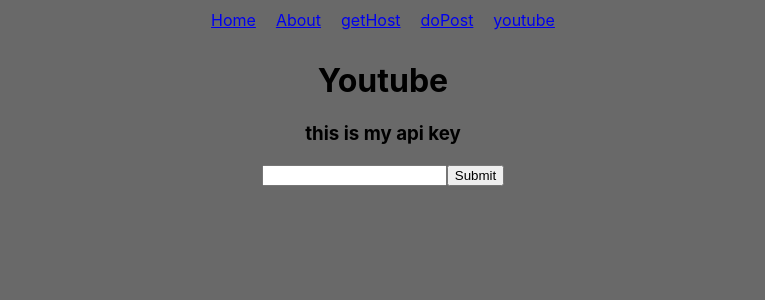
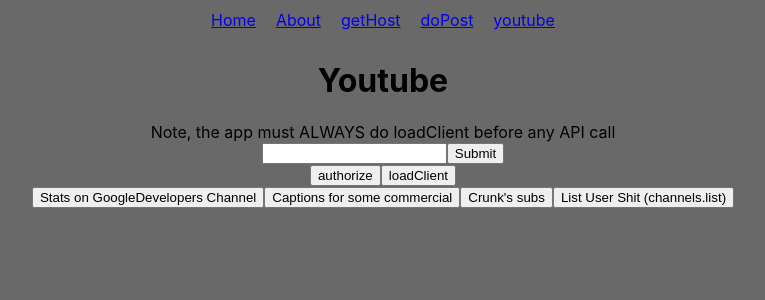
Before and after one commit to Brodski/vfo-frontend, a React (Create React App) app: page /youtube in a window 1280 px wide. Shown: the top 300 px of the page, without its empty margins (257-1022 px from the left). Built offline with nearby package versions, Linux system fonts and the light colour scheme; no server answers.

Commit message:
learning google API

```diff
--- a/package.json
+++ b/package.json
@@ -4,6 +4,7 @@
   "private": true,
   "dependencies": {
     "axios": "^0.19.0",
+    "googleapis": "^45.0.0",
     "react": "^16.11.0",
     "react-dom": "^16.11.0",
     "react-router-dom": "^5.1.2",
--- a/public/index.html
+++ b/public/index.html
@@ -20,6 +20,8 @@
 
   -->
   <title>LOCAL CLIENT</title>
+
+  <!---<script src="https://apis.google.com/js/api.js"></script> -->
   </head>
     <body>
       <noscript>You need to enable JavaScript to run this app.</noscript>
--- a/src/App.js
+++ b/src/App.js
@@ -5,7 +5,11 @@
 import Nav from './Pages/Nav';
 import GetServer from './Pages/GetServer';
 import PostDo from './Pages/PostDo';
-import Youtube from './Pages/Youtube';
+//import Youtube from './Pages/Youtube';
+import { Youtube } from './Pages/Youtube';
+
+// $ npm install --save googleapis
+
 
 // get w/ useEffect & useState...... https://www.youtube.com/watch?v=bYFYF2GnMy8
 // useEffect ... forms, button https://reactjs.org/docs/hooks-effect.html
--- a/src/Pages/Youtube.js
+++ b/src/Pages/Youtube.js
@@ -1,35 +1,190 @@
 import React, { useState } from 'react';
 import axios from 'axios';
-import { myApikey } from '../api-key';
+//import { SECRET_KEYS.apiKey } from '../api-key';
+import { SECRET_KEYS } from '../api-key';
+//import { secretValues } from '../api-key';
+// Github: JS Client https://github.com/google/google-api-javascript-client
+//
+//MAIN https://developers.google.com/youtube/v3/getting-started
+//       OAUTH https://developers.google.com/youtube/v3/libraries
+//       JS API https://github.com/google/google-api-javascript-client
+
+//ACTUAL GOOD. gapi objects & methods: https://github.com/google/google-api-javascript-client/blob/master/docs/reference.md
+// It is  generally a best practice to request scopes incrementally, at the time access is required, rather than up front. https://developers.google.com/identity/protocols/OAuth2
+//
+
+//OAuth https://developers.google.com/youtube/v3/guides/authentication
+
+//Consider: ETags??
+
+/// FIELD THINGY: https://developers.google.com/youtube/v3/getting-started
+//    URL: https://www.googleapis.com/youtube/v3/videos?id=7lCDEYXw3mM&key=YOUR_API_KEY
+//         &part=snippet, statistics & fields=items(id,snippet,statistics)
+///
+
+export function Youtube() {
+
+  const script = document.createElement("script");
+  script.type = "text/javascript";
+  script.src = "https://apis.google.com/js/client.js";
+
+  document.body.appendChild(script)
+
+  script.onload = () => {
+    //console.log(secretValues.value1)
+    ////console.log(secretValues.value2)
+    //With OAuth
+    // TODO: Do this ONLY when user clicks an OAuth operation
+    window.gapi.load("client:auth2", function () {
+      window.gapi.auth2.init({ client_id: SECRET_KEYS.clientId });
+      console.log("OnLoad Script OAuth");
+    });
+    //Without OAuth
+    //window.gapi.load("client", function () {
+     // console.log("Not Load Script OAuth???");
+    //});
+  }
+
+  function authenticate() {
+    return window.gapi.auth2.getAuthInstance()
+      .signIn({ scope: "https://www.googleapis.com/auth/youtube.readonly" })
+      .then(function () { console.log("Sign-in successful"); },
+        function (err) { console.error("Error signing in", err); });
+  }
+  function loadClient() {
+    window.gapi.client.setApiKey(SECRET_KEYS.apiKey);
+    return window.gapi.client.load("https://www.googleapis.com/discovery/v1/apis/youtube/v3/rest")
+      .then(function () { console.log("GAPI client loaded for API"); },
+        function (err) { console.error("Error loading GAPI client for API", err); });
+  }
+  // Make sure the client is loaded and sign-in is complete before calling this method.
+  function execListCrunkChannel() {
+  console.log("LOG EXECUTE!!!!")
+    return window.gapi.client.youtube.channels.list({
+      "part": "snippet,contentDetails,statistics",
+      "id": "UC_x5XG1OV2P6uZZ5FSM9Ttw",  //https://www.youtube.com/channel/UCA-8h5uCH5RE-1r6gskkbTw
+      //"prettyPrint": true
+    })
+      .then(function (response) {
+        // Handle the results here (response.result has the parsed body).
+        console.log("Response", response.body);
+      },
+        function (err) { console.error("Execute error", err); });
+  }
+
+  function execCaptionsForVolvo() {
+    return window.gapi.client.youtube.captions.list({
+      "part": "snippet",
+      "videoId": "M7FIvfx5J10"
+    })
+      .then(function (response) {
+        console.log("Response", response.body);
+      },
+        function (err) { console.error("Execute error", err); });
+  }
+
+  function execCrunksSubs() {
+    return window.gapi.client.youtube.subscriptions.list({
+      "part": "snippet,contentDetails",
+      "channelId": "UCA-8h5uCH5RE-1r6gskkbTw", //crunk id
+      "fields": "kind, nextPageToken, pageInfo, items(id,kind,snippet/title)",
+      "maxResults": 30,
+      "pageToken": "CB4QAA",
+
+    })
+      .then(function (response) {
+        // Handle the results here (response.result has the parsed body).
+        console.log("Response", response.body);
+      },
+        function (err) { console.error("Execute error", err); });
+  }
+
+
+  function execListUserShit() {
+    return window.gapi.client.youtube.channels.list({
+      "part": "snippet,contentDetails,statistics",
+      "mine": true,
+      //"fields": "items(id,kind,snippet/title)"
+    })
+      .then(function (response) {
+        // Handle the results here (response.result has the parsed body).
+        console.log("Response", response.body);
+      },
+        function (err) { console.error("Execute error", err); });
+  }
 
 
 
-//MAIN https://developers.google.com/youtube/v3/getting-started
-//       OAUTH https://developers.google.com/youtube/v3/libraries
-//       JS API https://github.com/google/google-api-javascript-client
-function Youtube() {
-  console.log(myApikey);
+  return(
+      <div>
+        <h1>Youtube</h1>
+      <h3>{SECRET_KEYS.apiKey}</h3>
+        <div>Note, the app must ALWAYS do loadClient before any API call</div>
 
-  const sentIt = (e) => {
-    e.preventDefault();
-  //  axios.post('http://localhost:8080/userDebug', { "username": newUser }).then(res => { logShit(res) })
-  }
-
-  return (
-    <div>
-      <h1>Youtube</h1>
-      <h3>{myApikey}</h3>
-
-      <form onSubmit={sentIt}>
+        <form >
           <input type="text" name="username" />
           <button>Submit</button>
       </form>
 
-    </div>
-  );
+
+      <button onClick={authenticate}>authorize </button>
+      <button onClick={loadClient} > loadClient</button>
+      <div></div>
+      <button onClick={execListCrunkChannel} > Stats on GoogleDevelopers Channel</button>
+      <button onClick={execCaptionsForVolvo} > Captions for some commercial </button>
+      <button onClick={execCrunksSubs} > Crunk's subs </button>
+      <button onClick={execListUserShit} > List User Shit  (channels.list)</button>
+
+      </div>
+    );
 }
 
 
+
+
+
+
+
+
+
+
+/*
+function whatever() {
+
+  function authenticate() {
+    return window.gapi.auth2.getAuthInstance()
+      .signIn({ scope: "https://www.googleapis.com/auth/youtube.readonly" })
+      .then(function () { console.log("Sign-in successful"); },
+        function (err) { console.error("Error signing in", err); });
+  }
+  function loadClient() {
+    window.gapi.client.setApiKey("YOUR_API_KEY");
+    return window.gapi.client.load("https://www.googleapis.com/discovery/v1/apis/youtube/v3/rest")
+      .then(function () { console.log("GAPI client loaded for API"); },
+        function (err) { console.error("Error loading GAPI client for API", err); });
+  }
+  // Make sure the client is loaded and sign-in is complete before calling this method.
+  function execute() {
+    return window.gapi.client.youtube.channels.list({
+      "part": "snippet,contentDetails,statistics",
+      "forUsername": "GoogleDevelopers"
+    })
+      .then(function (response) {
+        // Handle the results here (response.result has the parsed body).
+        console.log("Response", response);
+      },
+        function (err) { console.error("Execute error", err); });
+  }
+
+
+  window.gapi.load("client:auth2", function () {
+    window.gapi.auth2.init({ client_id: "YOUR_CLIENT_ID" });
+  });
+}
+*/
+
+
+/*
 function logShit(res) {
   console.log('----------------------------------------')
   console.log(`Status code: ${res.status}`);
@@ -44,6 +199,6 @@
 
   console.log(res.config);
 }
+*/
 
-
-export default Youtube;
+//export default Youtube;
--- a/src/api-key.js
+++ /dev/null
@@ -1,4 +0,0 @@
-
-
-// file with api key, new value is in gitignore
-  export const myApikey = "this is my api key";
```
Also changed, not shown: 2 other files (tests, documents, lock files or other folders). Lines whose indentation alone changed are shown as unchanged.
